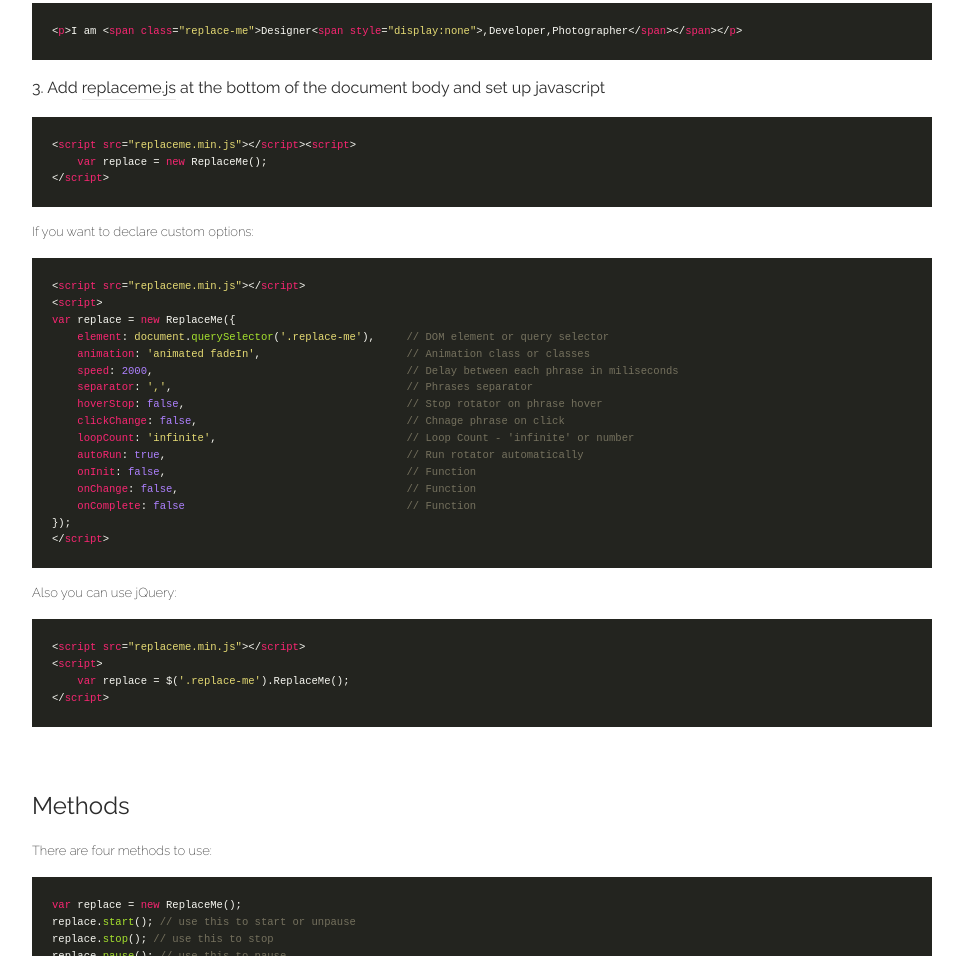
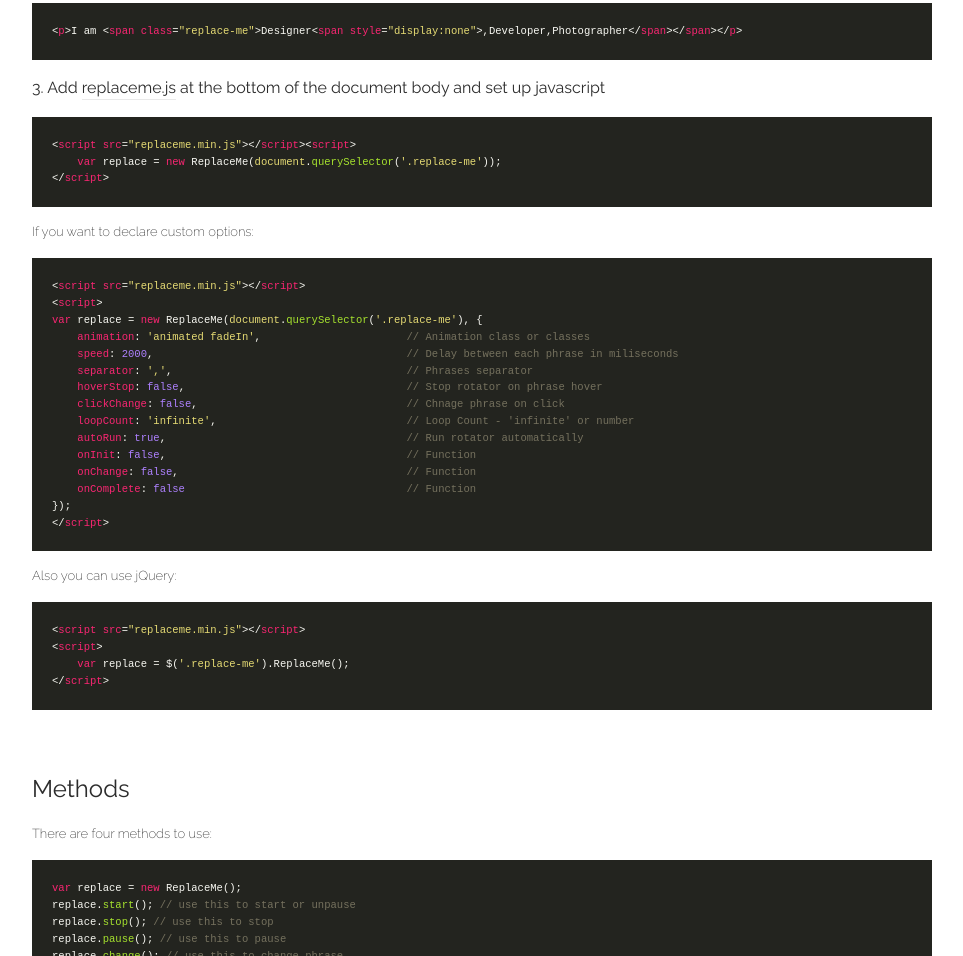
Before and after one commit to adrianklimek/replaceme, a plain HTML site: page index.html in a window 1280 px wide. Shown: the part 891-1847 px from the top of the page, without its empty margins (158-1121 px from the left). Drawn offline with nearby package versions, Linux system fonts and the light colour scheme; a script that the page names is missing.

Commit message:
Update index.html

```diff
--- a/index.html
+++ b/index.html
@@ -241,13 +241,12 @@
 
                 <h3>3. Add <a href="https://github.com/adrianklimek/ReplaceMe/">replaceme.js</a> at the bottom of the document body and set up javascript</h3>
                 <pre><code class="html">&lt;script src=&quot;replaceme.min.js&quot;&gt;&lt;/script&gt;&lt;script&gt;
-    var replace = new ReplaceMe();
+    var replace = new ReplaceMe(document.querySelector('.replace-me'));
 &lt;/script&gt;</code></pre>
                 <p>If you want to declare custom options: </p>
                 <pre><code class="html">&lt;script src=&quot;replaceme.min.js&quot;&gt;&lt;/script&gt;
 &lt;script&gt;
-var replace = new ReplaceMe({
-    element: document.querySelector('.replace-me'),     // DOM element or query selector
+var replace = new ReplaceMe(document.querySelector('.replace-me'), {
     animation: 'animated fadeIn',                       // Animation class or classes
     speed: 2000,                                        // Delay between each phrase in miliseconds
     separator: ',',                                     // Phrases separator
```
